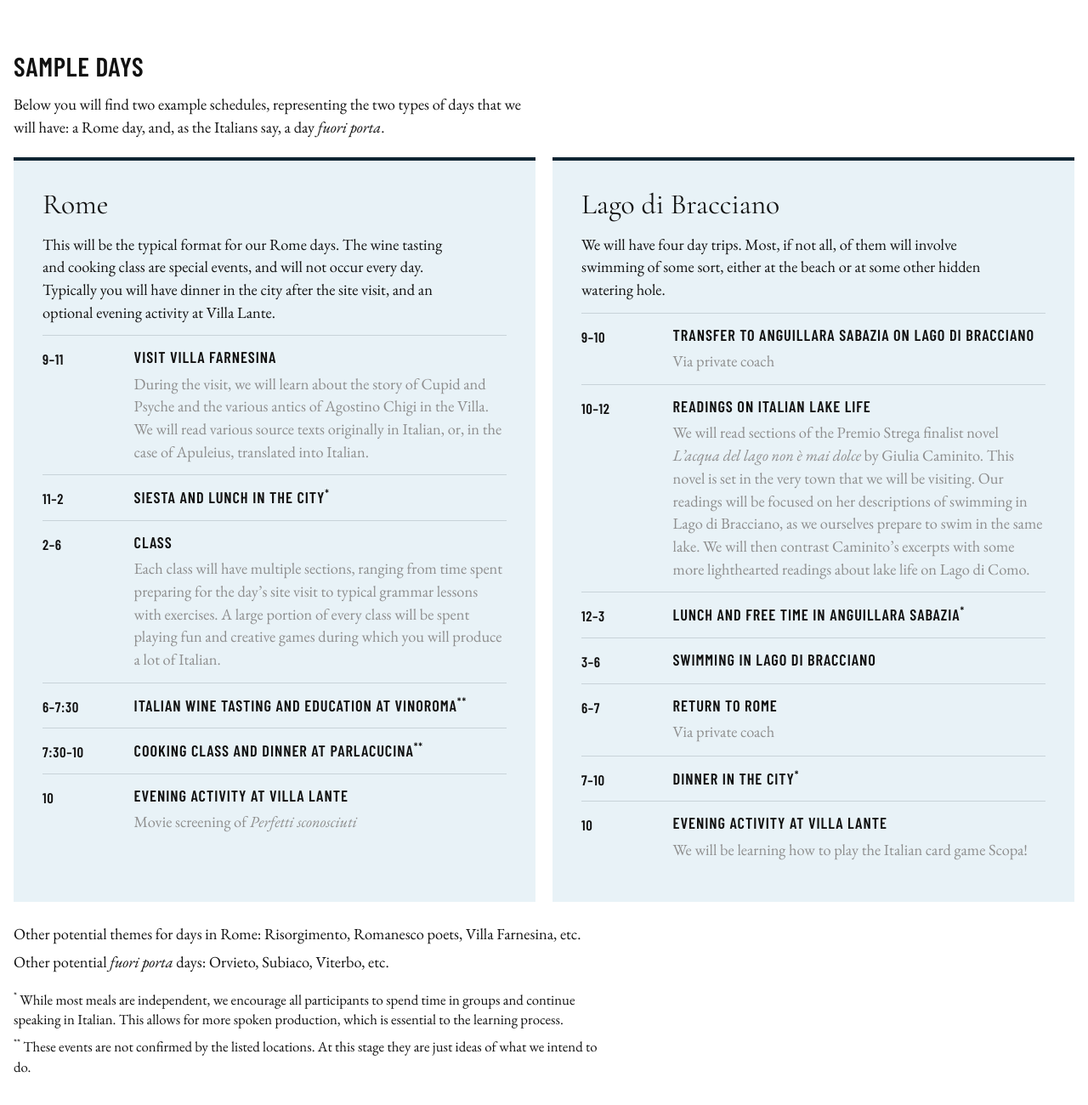
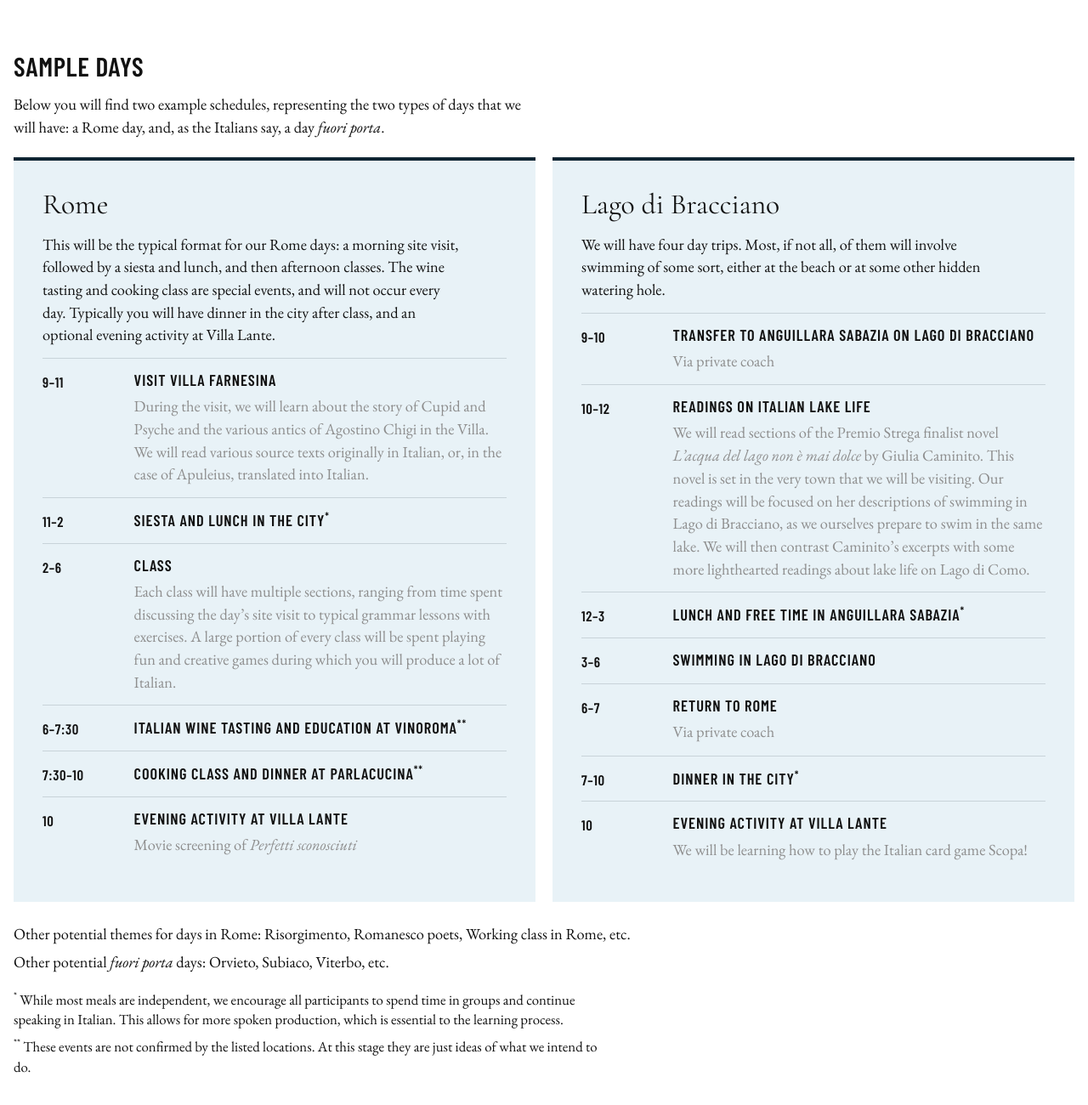
Before and after one commit to Nuram5852/nel-mezzo-site, a plain HTML site: page program.html in a window 1280 px wide. Shown: the part 1982-3282 px from the top of the page at 85% size. Drawn offline with nearby package versions, Linux system fonts and the light colour scheme.

Commit message:
Describe the Rome day order and swap a potential theme
Co-Authored-By: Claude Opus 5.5 <noreply@anthropic.com>
Claude-Session: https://claude.ai/code/session_014ozJt35ddKzW19EXcCBKgf

```diff
--- a/program.html
+++ b/program.html
@@ -968,13 +968,13 @@ figure.feature-fig { margin: 0; min-width: 0; }
       <div class="sd-boxes">
         <article class="sd-box" id="sd-rome">
         <h3>Rome</h3>
-        <p class="sd-blurb">This will be the typical format for our Rome days. The wine tasting and cooking class are special events, and will not occur every day. Typically you will have dinner in the city after the site visit, and an optional evening activity at Villa Lante.</p>
+        <p class="sd-blurb">This will be the typical format for our Rome days: a morning site visit, followed by a siesta and lunch, and then afternoon classes. The wine tasting and cooking class are special events, and will not occur every day. Typically you will have dinner in the city after class, and an optional evening activity at Villa Lante.</p>
         <ol class="sd-sched">
           <li><span class="sd-time">9–11</span><div class="sd-what"><h4>Visit Villa Farnesina</h4>
             <p class="sd-more">During the visit, we will learn about the story of Cupid and Psyche and the various antics of Agostino Chigi in the Villa. We will read various source texts originally in Italian, or, in the case of Apuleius, translated into Italian.</p></div></li>
           <li><span class="sd-time">11–2</span><div class="sd-what"><h4>Siesta and lunch in the city<sup>*</sup></h4></div></li>
           <li><span class="sd-time">2–6</span><div class="sd-what"><h4>Class</h4>
-            <p class="sd-more">Each class will have multiple sections, ranging from time spent preparing for the day’s site visit to typical grammar lessons with exercises. A large portion of every class will be spent playing fun and creative games during which you will produce a lot of Italian.</p></div></li>
+            <p class="sd-more">Each class will have multiple sections, ranging from time spent discussing the day’s site visit to typical grammar lessons with exercises. A large portion of every class will be spent playing fun and creative games during which you will produce a lot of Italian.</p></div></li>
           <li><span class="sd-time">6–7:30</span><div class="sd-what"><h4>Italian wine tasting and education at VinoRoma<sup>**</sup></h4></div></li>
           <li><span class="sd-time">7:30–10</span><div class="sd-what"><h4>Cooking class and dinner at ParlaCucina<sup>**</sup></h4></div></li>
           <li><span class="sd-time">10</span><div class="sd-what"><h4>Evening activity at Villa Lante</h4>
@@ -1000,7 +1000,7 @@ figure.feature-fig { margin: 0; min-width: 0; }
         </article>
       </div>
       <div class="sd-other">
-        <p>Other potential themes for days in Rome: Risorgimento, Romanesco poets, Villa Farnesina, etc.</p>
+        <p>Other potential themes for days in Rome: Risorgimento, Romanesco poets, Working class in Rome, etc.</p>
         <p>Other potential <i>fuori porta</i> days: Orvieto, Subiaco, Viterbo, etc.</p>
       </div>
       <div class="sd-notes">
```
